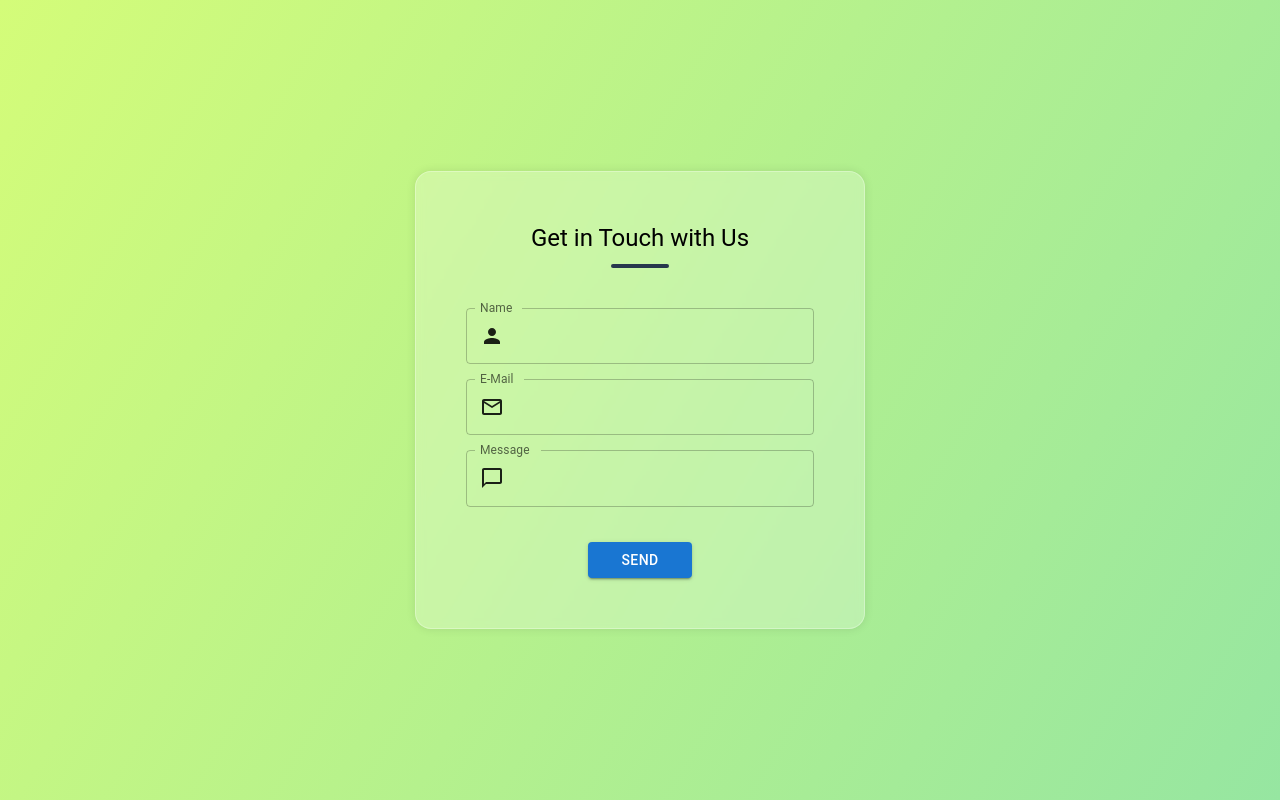
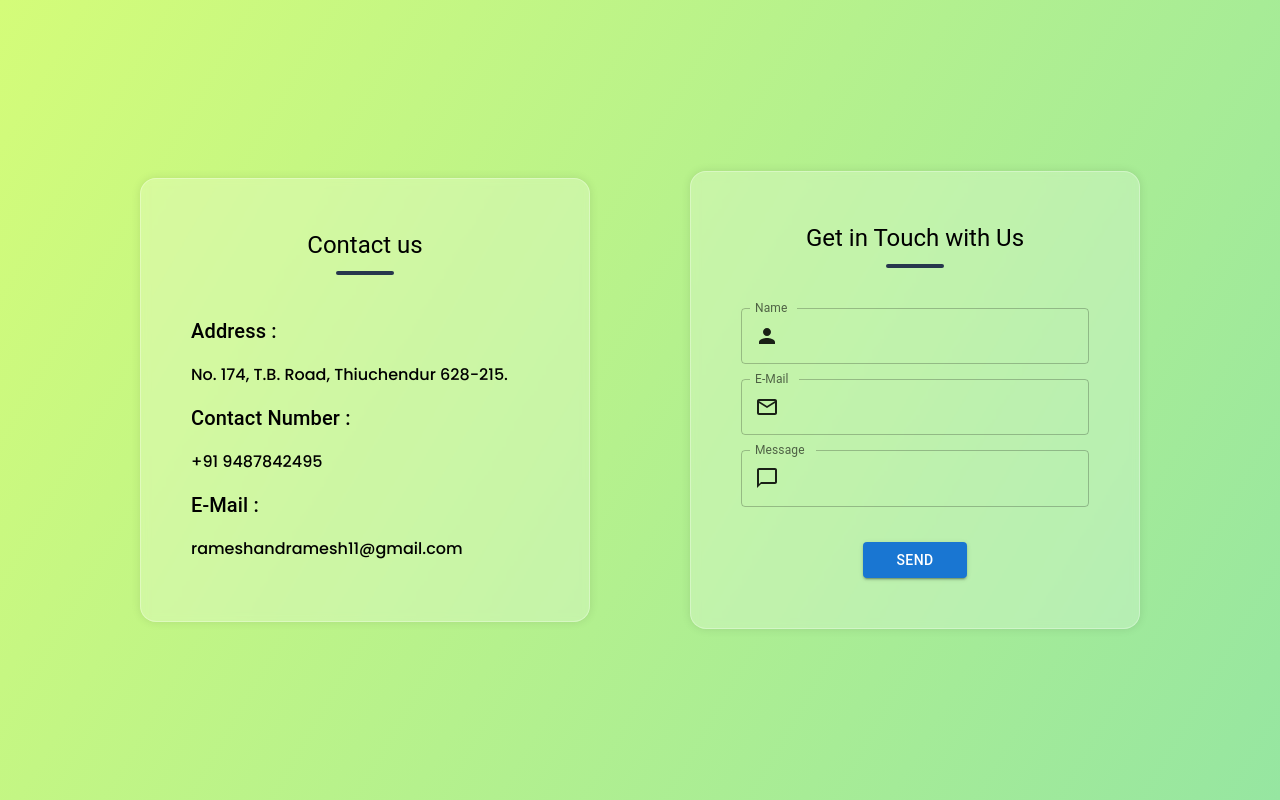
Before and after one commit to siv-0821/PowerTools, a React (Create React App) app: page /contact in a window 1280 px wide. Built offline with nearby package versions, Linux system fonts and the light colour scheme.

Commit message:
Contact details added

```diff
--- a/src/App.css
+++ b/src/App.css
@@ -1,3 +1,4 @@
+
 .App {
   text-align: center;
 }
--- a/src/Components/Contact/Contact.css
+++ b/src/Components/Contact/Contact.css
@@ -1,8 +1,10 @@
+
 #contact-body{
     display: flex;
     align-items: center;
     justify-content: center;
     height: 100vh;
+    gap: 100px;
     background-image: linear-gradient(120deg, #d4fc79 0%, #96e6a1 100%);
 }
 #contact{
@@ -20,3 +22,7 @@
        gap: 200px;
        text-align: center;
 }
+.head{
+    font-size: 20px !important;
+    font-weight: 550 !important;
+}
--- a/src/Components/Contact/Contact.jsx
+++ b/src/Components/Contact/Contact.jsx
@@ -72,6 +72,18 @@ function Contact() {
   return (
     <div id="contact-body">
       <div id="contact">
+        <Typography variant='h5'>Contact us</Typography>
+        <div className="underline"></div>
+        <div className="field">
+          <Typography variant='h6' align='left' className='head'>Address :</Typography>
+          <Typography variant='h7' align='left' className='detail'>No. 174, T.B. Road, Thiuchendur  628-215.</Typography>
+          <Typography variant='h6' align='left' className='head'>Contact Number :</Typography>
+          <Typography variant='h7'  align='left' className='detail'>+91 9487842495</Typography>
+          <Typography variant='h6'  align='left' className='head'>E-Mail :</Typography>
+          <Typography variant='h7'  align='left' className='detail'>rameshandramesh11@gmail.com</Typography>
+        </div>
+      </div>
+      <div id="contact">
         <Typography variant='h5'>Get in Touch with Us</Typography>
         <div className="underline"></div>
         <div className="field">
@@ -91,7 +103,7 @@ function Contact() {
             value={email}
             onChange={handleEmailChange}
           />
-          <TextField
+          <MyTextField
             id="outlined-multiline-flexible"
             InputProps={{ startAdornment: (<ChatBubbleOutlineIcon style={{ marginRight: "8px" }} />) }}
             label="Message"
```
